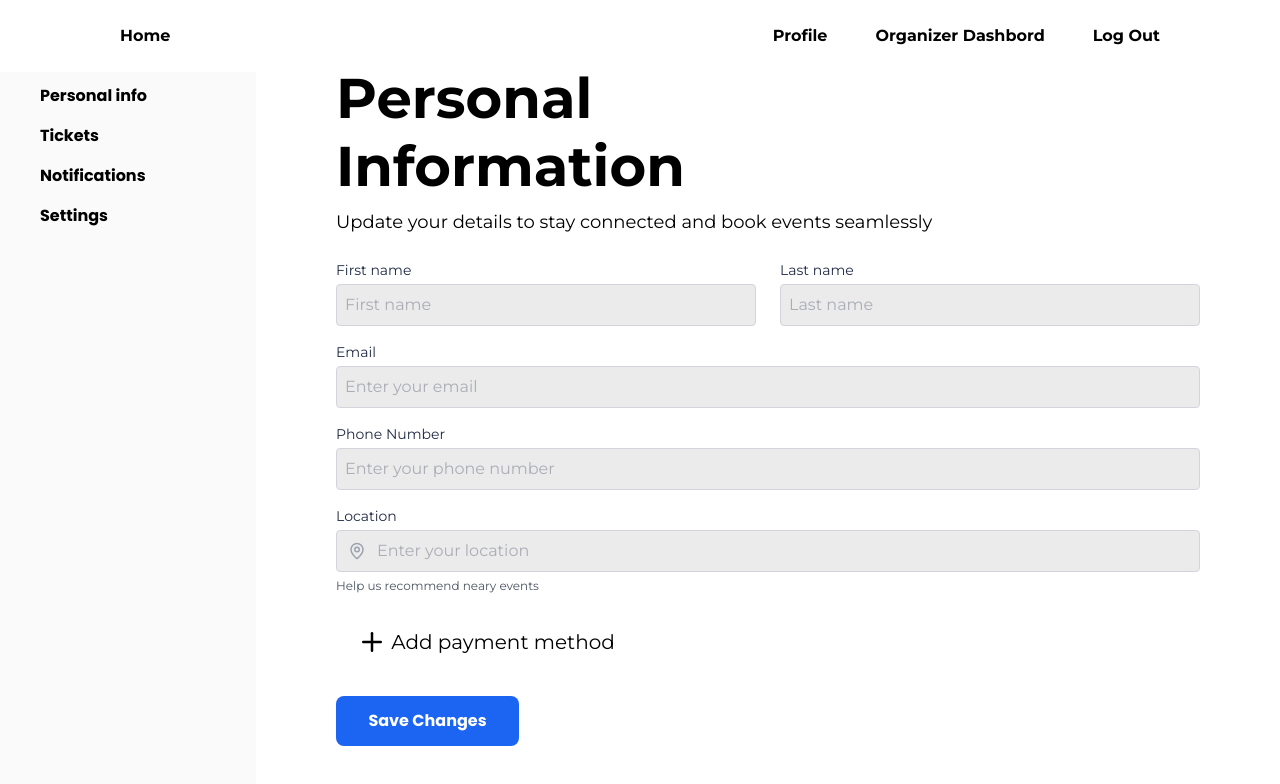
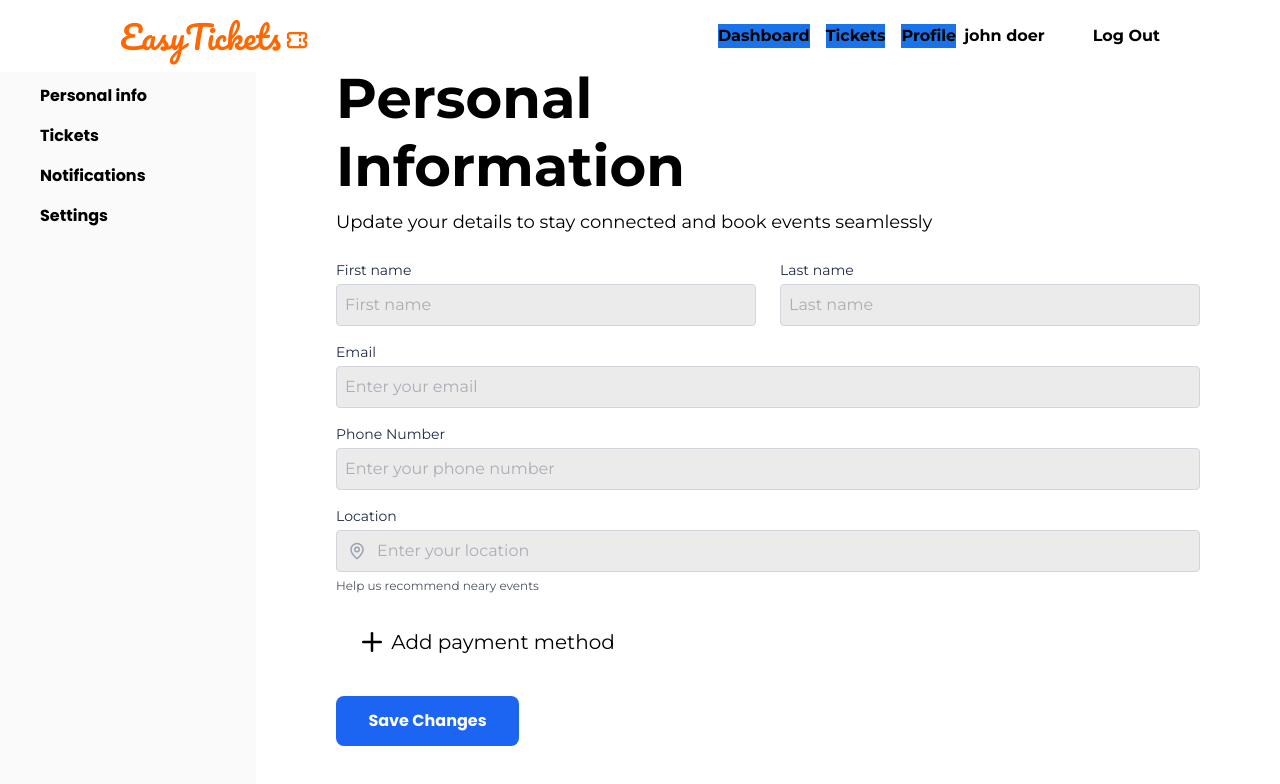
Before and after one commit to mafindijr/easy-ticketing-app, a React (Vite) app: page /profile in a window 1280 px wide. Shown: the top 784 px of the page. Built offline with nearby package versions, Linux system fonts and the light colour scheme.

Commit message:
working the profile header creating the profile structure

```diff
--- a/src/components/profile-nav.jsx
+++ b/src/components/profile-nav.jsx
@@ -1,16 +1,34 @@
 import React from 'react'
+import { NavLink } from "react-router-dom";
 
 export default function ProfileNav() {
   return (
     <div>
         <header className="bg-white flex justify-between items-center h-18 px-30 font-montserrat font-bold fixed top-0 left-0 right-0 z-12">
         <div className="flex-1">
-        <a href="#">Home</a>
+         <div id="title" className="flex items-center text-center font-pacifico leading-normal font-[400] text-[32px] flex-1 text-addeventbtn font-bold">
+            EasyTickets
+            <span>
+              <svg width="32" height="32" viewBox="0 0 32 32" fill="none" xmlns="http://www.w3.org/2000/svg" className="text-center pt-2">
+              <path d="M20 6.66675V9.33341M20 14.6667V17.3334M20 22.6667V25.3334M6.66667 6.66675H25.3333C26.0406 6.66675 26.7189 6.9477 27.219 7.4478C27.719 7.94789 28 8.62617 28 9.33341V13.3334C27.2928 13.3334 26.6145 13.6144 26.1144 14.1145C25.6143 14.6146 25.3333 15.2928 25.3333 16.0001C25.3333 16.7073 25.6143 17.3856 26.1144 17.8857C26.6145 18.3858 27.2928 18.6667 28 18.6667V22.6667C28 23.374 27.719 24.0523 27.219 24.5524C26.7189 25.0525 26.0406 25.3334 25.3333 25.3334H6.66667C5.95942 25.3334 5.28115 25.0525 4.78105 24.5524C4.28095 24.0523 4 23.374 4 22.6667V18.6667C4.70724 18.6667 5.38552 18.3858 5.88562 17.8857C6.38572 17.3856 6.66667 16.7073 6.66667 16.0001C6.66667 15.2928 6.38572 14.6146 5.88562 14.1145C5.38552 13.6144 4.70724 13.3334 4 13.3334V9.33341C4 8.62617 4.28095 7.94789 4.78105 7.4478C5.28115 6.9477 5.95942 6.66675 6.66667 6.66675Z" stroke="#FF6700" strokeWidth="3" strokeLinecap="round" strokeLinejoin="round"/>
+              </svg>
+            </span>
+            </div>
+        </div>
+        <div className='flex gap-4 m-2'>
+          <NavLink to="" className={({ isActive }) => `bg-gray-500 ${isActive? "bg-homeexplore" : "" }`}>
+            Dashboard
+          </NavLink>
+          <NavLink to="" className={({ isActive }) => `bg-gray-500 ${isActive? "bg-homeexplore" : "" }`}>
+            Tickets
+          </NavLink>
+          <NavLink to="/profile" className={({ isActive }) => `bg-gray-500 ${isActive? "bg-homeexplore" : "" }`}>
+            Profile
+          </NavLink>
         </div>
         <div>
           <ul className="flex gap-12 ">
-            <li><a href="#">Profile</a></li>
-            <li><a href="#">Organizer Dashbord</a></li>
+            <li><a href="#">john doer</a></li>
             <li><a href="#">Log Out</a></li>
           </ul>
         </div>
```
